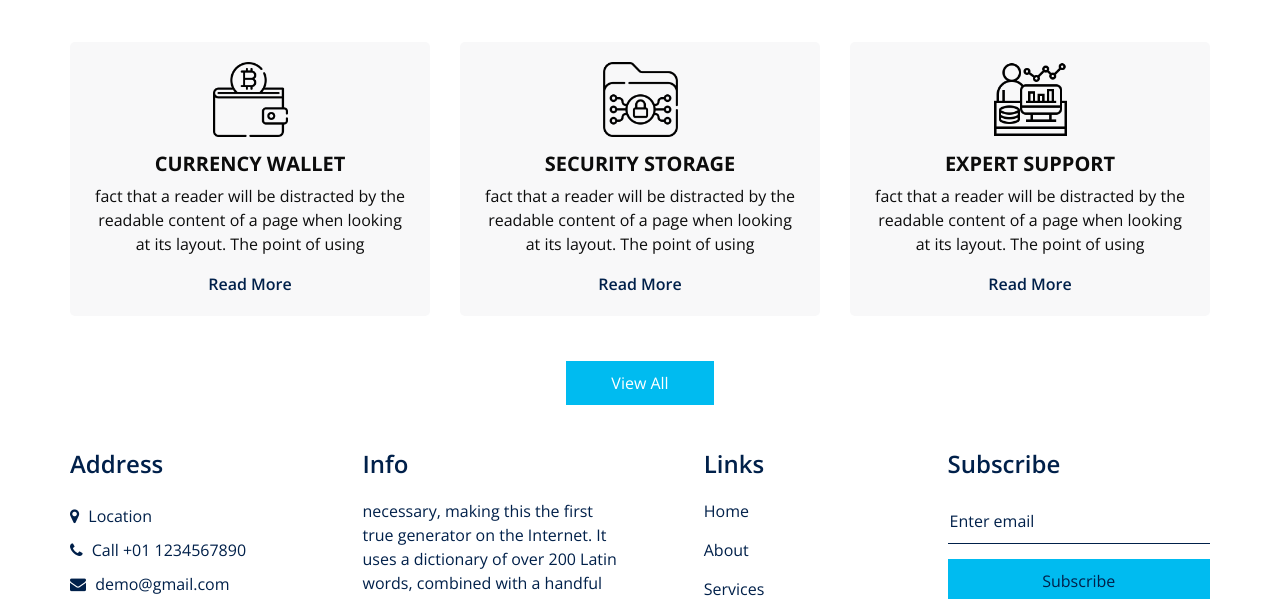
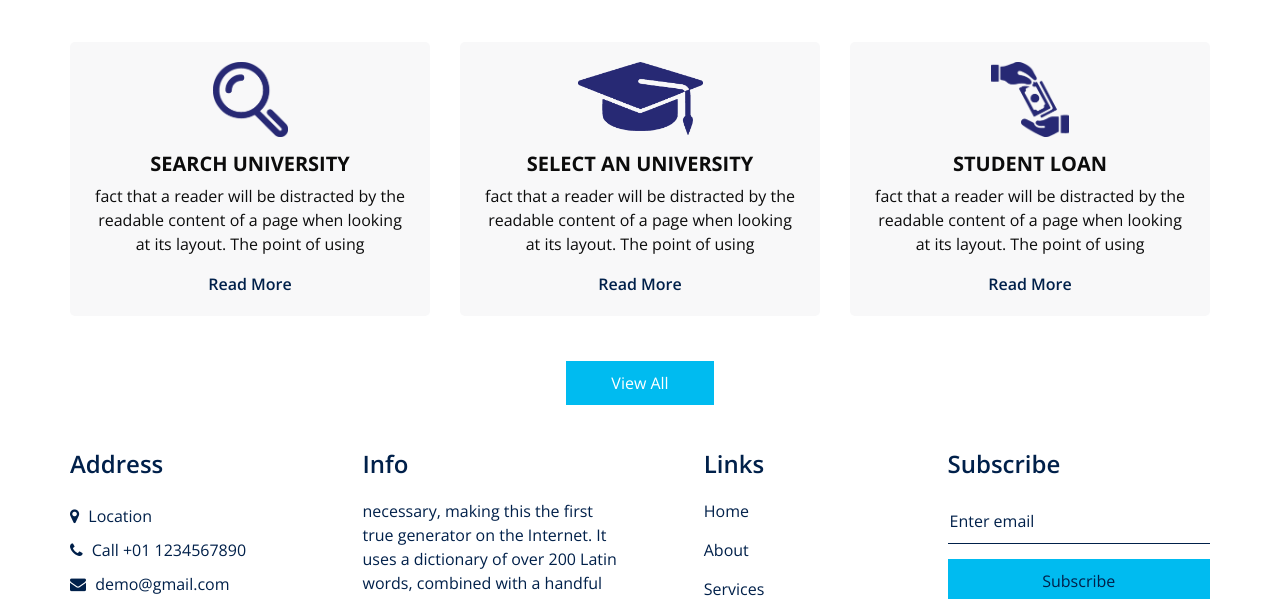
Before and after one commit to jithendra727/Scholer-s-Bridge, a plain HTML site: page service.html in a window 1280 px wide. Shown: the part 153-752 px from the top of the page. Drawn offline with nearby package versions, Linux system fonts and the light colour scheme; some packages are replaced by stand-ins of ours.

Commit message:
Update the details

```diff
--- a/service.html
+++ b/service.html
@@ -109,11 +109,11 @@
           <div class="col-md-4 ">
             <div class="box ">
               <div class="img-box">
-                <img src="images/s1.png" alt="">
+                <img src="images/search.png" alt="">
               </div>
               <div class="detail-box">
                 <h5>
-                  Currency Wallet
+                  Search University
                 </h5>
                 <p>
                   fact that a reader will be distracted by the readable content of a page when looking at its layout.
@@ -129,11 +129,11 @@
           <div class="col-md-4 ">
             <div class="box ">
               <div class="img-box">
-                <img src="images/s2.png" alt="">
+                <img src="images/University.png" alt="">
               </div>
               <div class="detail-box">
                 <h5>
-                  Security Storage
+                  Select an University
                 </h5>
                 <p>
                   fact that a reader will be distracted by the readable content of a page when looking at its layout.
@@ -149,11 +149,11 @@
           <div class="col-md-4 ">
             <div class="box ">
               <div class="img-box">
-                <img src="images/s3.png" alt="">
+                <img src="images/loan.png" alt="">
               </div>
               <div class="detail-box">
                 <h5>
-                  Expert Support
+                  Student Loan
                 </h5>
                 <p>
                   fact that a reader will be distracted by the readable content of a page when looking at its layout.
```
